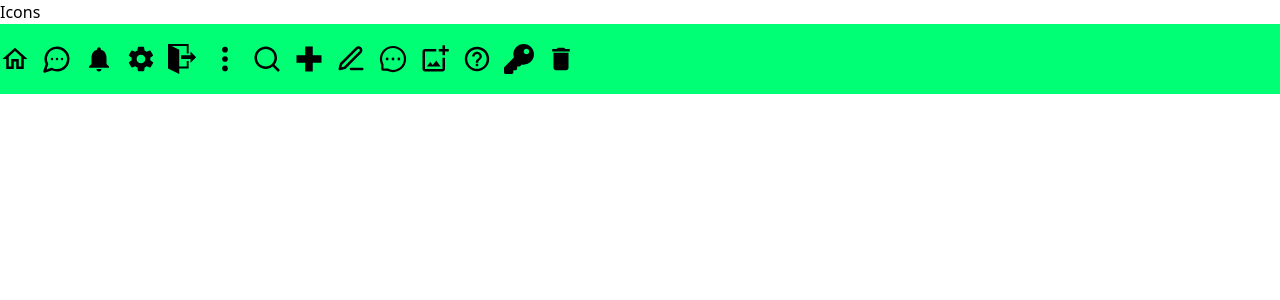
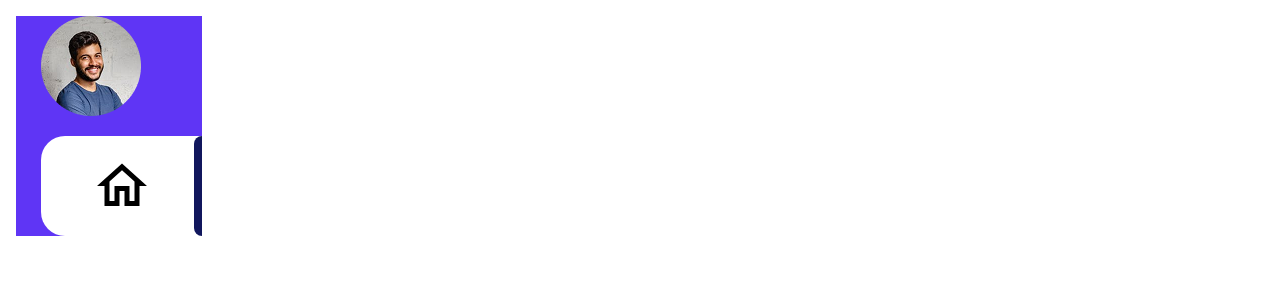
Before and after one commit to shakib97itis/chat-app, a React (Vite) app: page / in a window 1280 px wide. Shown: the top 300 px of the page. Built offline with nearby package versions, Linux system fonts and the light colour scheme.

Commit message:
nav component

```diff
--- a/src/pages/home/Home.jsx
+++ b/src/pages/home/Home.jsx
@@ -1,11 +1,28 @@
 import React from "react";
-import Icons from "../../Icons";
+import { MdOutlineHome } from "react-icons/md";
+// import Icons from "../../Icons";
 
 const Home = () => {
   return (
-    <div>
-      <h1>Icons</h1>
-      <Icons />
+    <div className="container mx-auto px-4 py-4">
+      {/* NAVIGATION BAR */}
+      <div className="w-[186px] bg-primary pl-[25px]">
+        <div className="mb-[20px]">
+          <img src="/public/profile-img/profile-6.png" alt="" />
+        </div>
+        <div className="">
+          <div className="relative flex py-[20px] rounded-s-3xl items-center justify-center bg-neutral-01">
+            {/* Icon */}
+            <div>
+              <MdOutlineHome className="text-6xl" />
+            </div>
+            {/* bar */}
+            <div className="absolute h-full w-[8px] rounded-s-2xl bg-secondary right-0"></div>
+          </div>
+        </div>
+      </div>
+      {/* Dashboard content */}
+      <main></main>
     </div>
   );
 };
```
